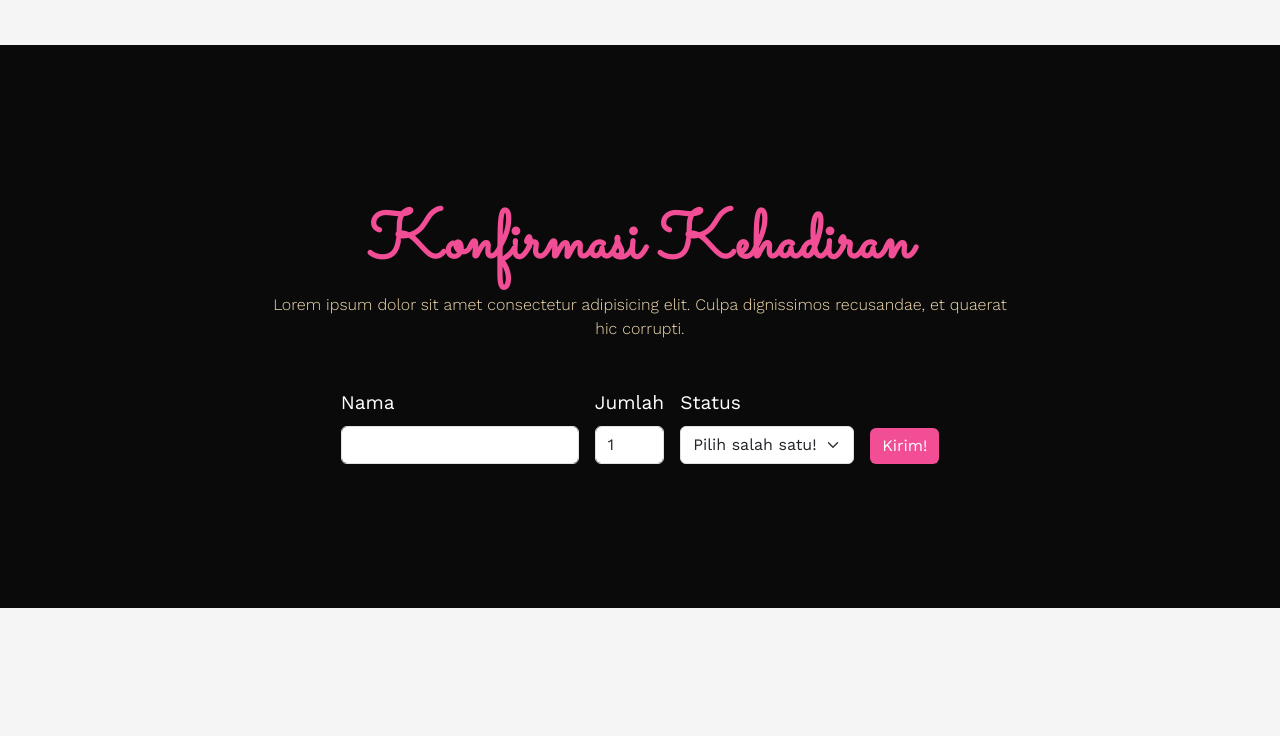
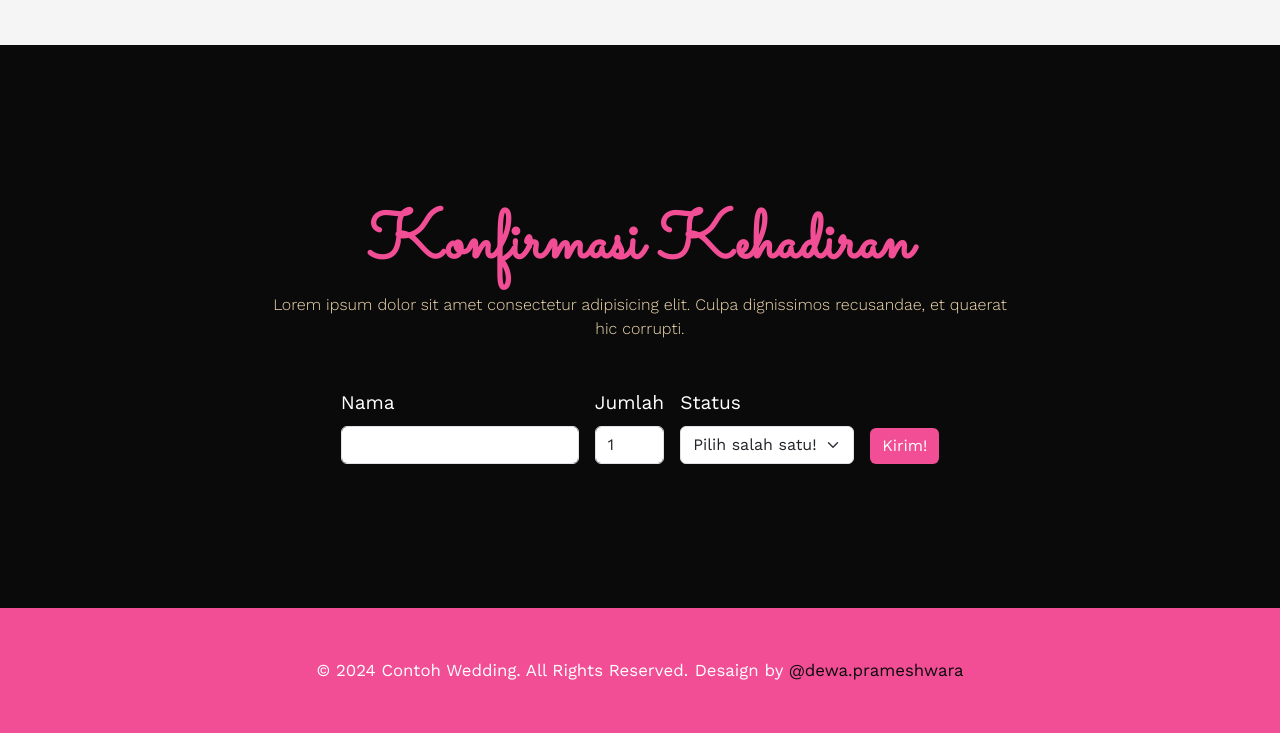
Before and after one commit to DePram/5.-web-undangan-nikah, a plain HTML site: page index.html in a window 1280 px wide. Shown: the part 5555-6291 px from the top of the page. Drawn offline with nearby package versions, Linux system fonts and the light colour scheme; some packages are replaced by stand-ins of ours; a script that the page names is missing.

Commit message:
bikin footer

```diff
--- a/index.html
+++ b/index.html
@@ -21,7 +21,7 @@
         <h1>Si A & Si B</h1>
         <p>Akan melangsungkan resepsi pernikahan dalam:</p>
         <div class="countdown"></div>
-        <a href="#undangan" class="btn btn-lg mt-4" onClick="enableScroll()">Lihat Undangan</a>
+        <a href="#home" class="btn btn-lg mt-4" onClick="enableScroll()">Lihat Undangan</a>
       </main>
     </section>
 
@@ -309,6 +309,17 @@
         </div>
       </section>
 
+      <footer>
+        <div class="container">
+          <div class="row">
+            <div class="col text-center">
+              <small class="block">&copy; 2024 Contoh Wedding. All Rights Reserved.</small>
+              <small class="block">Desaign by <a href="https://instagram.com/dewa.prameshwara?igshid=MzNlNGNkZWQ4Mg==">@dewa.prameshwara</a></small>
+            </div>
+          </div>
+        </div>
+      </footer>
+
     <script src="https://cdn.jsdelivr.net/npm/bootstrap@5.3.3/dist/js/bootstrap.bundle.min.js" integrity="sha384-YvpcrYf0tY3lHB60NNkmXc5s9fDVZLESaAA55NDzOxhy9GkcIdslK1eN7N6jIeHz" crossorigin="anonymous"></script>
     <script src="https://cdn.jsdelivr.net/npm/bs5-lightbox@1.8.3/dist/index.bundle.min.js"></script>
     <script src="script.js"></script>
--- a/style.css
+++ b/style.css
@@ -190,10 +190,13 @@ body {
 }
 
 .story,
-.gallery,
 .rsvp {
   padding-top: 10rem;
   padding-bottom: 8rem;
+}
+
+.gallery {
+  padding-top: 10rem;
 }
 
 .story span,
@@ -339,6 +342,17 @@ body {
   border: none;
 }
 
+footer {
+  padding: 3rem;
+  background-color: var(--pink);
+  color: white;
+}
+
+footer a {
+  color: var(--bg);
+  text-decoration: none;
+}
+
 /* responsiv */
 /* xl */
 @media (max-width: 1200px) {
```
Also changed, not shown: 1 other file.
